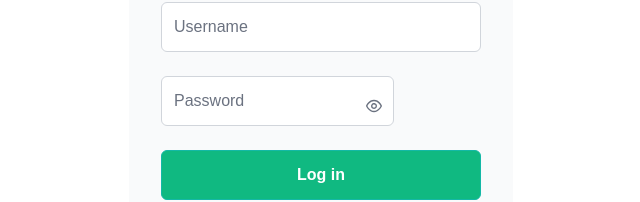
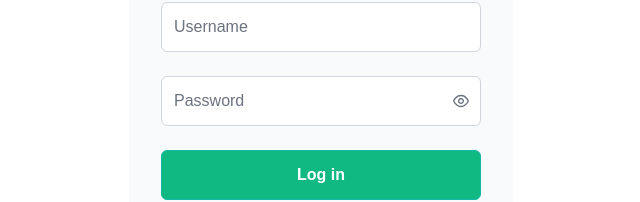
Before and after one commit to sMarekus/green-house-dashboard, a React (Create React App) app: page /login in a window 1280 px wide. Shown: the part 371-573 px from the top of the page, without its empty margins (319-959 px from the left). Built offline with nearby package versions, Linux system fonts and the light colour scheme; a web font is replaced by a local one.

Commit message:
Login: Input style fix

```diff
--- a/package.json
+++ b/package.json
@@ -22,7 +22,7 @@
   },
   "scripts": {
     "start": "react-scripts start",
-    "start-watch": "WATCHPACK_POLLING=true react-scripts start",
+    "start-watch": "cross-env WATCHPACK_POLLING=true react-scripts start",
     "build": "react-scripts build",
     "test": "react-scripts test --transformIgnorePatterns \"node_modules/(?!axios)/\"",
     "test:jest": "jest --config=jest.config.js",
@@ -55,6 +55,7 @@
     "@happy-dom/jest-environment": "^14.10.3",
     "autoprefixer": "^10.4.19",
     "babel-jest": "^29.7.0",
+    "cross-env": "^7.0.3",
     "happy-dom": "^14.10.3",
     "identity-obj-proxy": "^3.0.0",
     "jest": "^29.7.0",
--- /dev/null
+++ b/src/pages/Login/Login.sass
@@ -0,0 +1,5 @@
+.p-icon-field
+    @apply w-full
+
+    .p-input-icon
+        @apply -mt-[4%]
--- a/src/pages/Login/Login.tsx
+++ b/src/pages/Login/Login.tsx
@@ -11,6 +11,8 @@ import Logo from '../../assets/logo/logo.svg';
 import { InputText } from 'primereact/inputtext';
 import { Password } from 'primereact/password';
 import { Button } from 'primereact/button';
+
+import './Login.sass'
 
 const Login: React.FC = () => {
     const [username, setUsername] = useState<string>('');
@@ -37,7 +39,7 @@ const Login: React.FC = () => {
                 <form onSubmit={handleLogin} className="space-y-6">
                     <div className="flex flex-col items-center justify-center">
                         <img src={Logo} alt="Logo" className="mb-4" />
-                        <h2 className="text-4xl font-bold mb-1 font-pt_sans_arrow text-secondary">Login</h2>
+                        <h2 className="text-4xl font-bold mb-1 font-pt_sans_arrow text-secondary header">Login</h2>
                     </div>
                     <InputText
                         className="w-full focus:shadow-none font-pt_sans"
```
Also changed, not shown: 1 other file (tests, documents, lock files or other folders).
